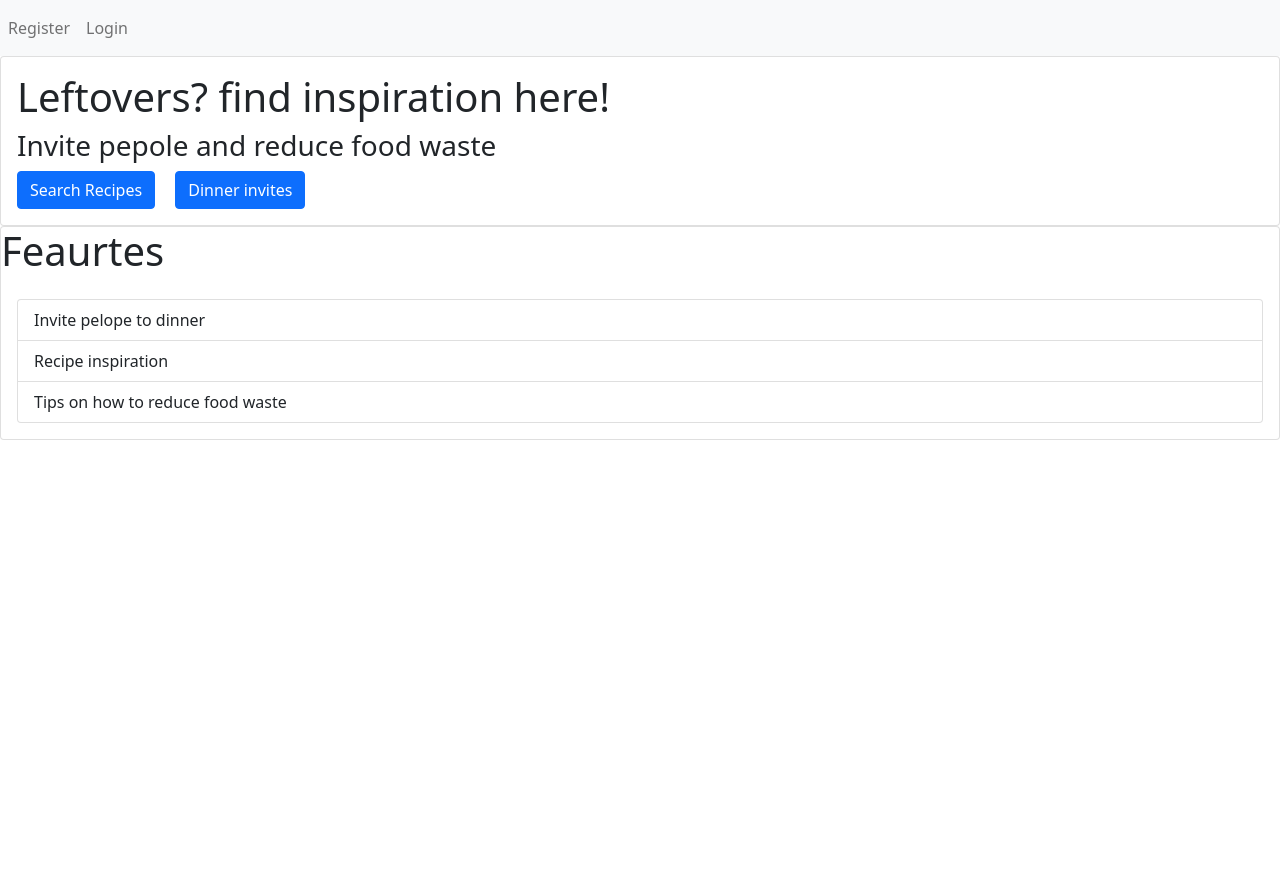
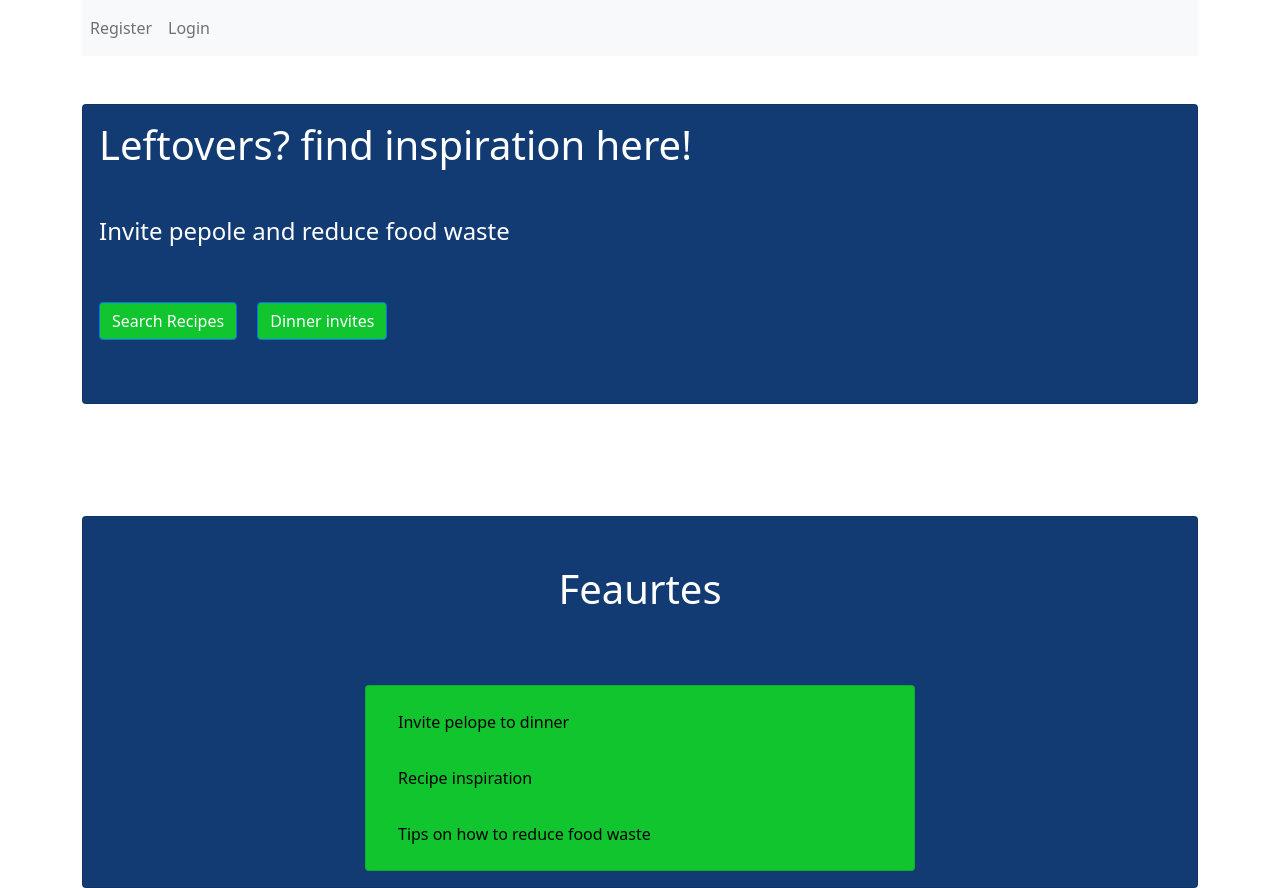
Before and after one commit to jonasa64/examen-react, a React (Create React App) app: page / in a window 1280 px wide. Before the commit the page ends 800 px from the top, so only its background shows below. Built offline with nearby package versions, Linux system fonts and the light colour scheme.

Commit message:
Style changes to home component

```diff
--- a/src/App.js
+++ b/src/App.js
@@ -11,9 +11,12 @@ import Home from './components/home/Home';
 import {BrowserRouter as Router,
     Switch,
     Route} from 'react-router-dom';
+import './index.css'
+import 'bootstrap/dist/css/bootstrap.min.css';
 function App(props) {
   return (
        <Router>
+           <div className="container">
                <NavBar/>
                <Switch>
                    <Route exact path="/">
@@ -37,6 +40,7 @@ function App(props) {
                    <Route exact path='/invite/:id' render={props => <Invite {...props}/>}/>
                    <Route exact path='/invite/:id/edit' render={props => <UpdateInvite {...props}/>}/>
                </Switch>
+           </div>
     </Router>
 
   );
--- a/src/components/home/Home.js
+++ b/src/components/home/Home.js
@@ -4,24 +4,28 @@ import {Link} from 'react-router-dom'
 const home = () => {
     return (
 <React.Fragment>
-    <div className="card">
+    <div className="card spacing-top-hero">
         <div className="card-body">
-            <h1 className="card-title">Leftovers? find inspiration here!</h1>
-            <h3 className="card-sub-title">Invite pepole and reduce food waste</h3>
-            <Link className="btn btn-primary me-3" to="">Search Recipes</Link> <Link className="btn btn-primary me-3" to="/invtations">Dinner invites</Link>
+            <h1 className="card-title mb-5">Leftovers? find inspiration here!</h1>
+            <h4 className="card-sub-title">Invite pepole and reduce food waste</h4>
+            <Link className="btn btn-primary me-3 mt-5" to="">Search Recipes</Link> <Link className="btn btn-primary me-3 mt-5" to="/invtations">Dinner invites</Link>
         </div>
     </div>
 
     <div>
 
-        <div className="card">
-            <h1>Feaurtes</h1>
-            <div className="card-body">
-                <ul className="list-group">
-                    <li className="list-group-item">Invite pelope to dinner</li>
-                    <li className="list-group-item">Recipe inspiration</li>
-                    <li className="list-group-item">Tips on how to reduce food waste</li>
-                </ul>
+        <div className="card spacing-top-feaurtes">
+            <h1 className="text-center mt-5">Feaurtes</h1>
+            <div className="card-body center mt-5">
+                <div className="card feaurtes-content">
+                    <div className="card-body">
+                        <ul className="list-group">
+                            <li className="list-group-item mb-3 list-item-color">Invite pelope to dinner</li>
+                            <li className="list-group-item mb-3 list-item-color">Recipe inspiration</li>
+                            <li className="list-group-item list-item-color">Tips on how to reduce food waste</li>
+                        </ul>
+                    </div>
+                </div>
             </div>
         </div>
     </div>
--- a/src/index.css
+++ b/src/index.css
@@ -11,3 +11,38 @@ code {
   font-family: source-code-pro, Menlo, Monaco, Consolas, 'Courier New',
     monospace;
 }
+
+.btn-primary{
+  background-color: #11C52E !important; ;
+  color: white !important;
+}
+
+.card {
+  color: white !important;
+  background-color: #113B72 !important;
+}
+
+.spacing-top-hero{
+  margin-top: 3rem;
+  height: 300px;
+}
+
+.spacing-top-feaurtes{
+  margin-top: 7rem;
+}
+
+.center {
+  margin: 0 auto !important;
+}
+
+.feaurtes-content{
+  background-color: #11C52E !important;
+  color: black !important;
+  width: 550px;
+}
+
+.list-item-color{
+  background-color: #11C52E !important;
+  color: #000000 !important;
+  border: none !important;
+}
```
Lines whose indentation alone changed are shown as unchanged.
